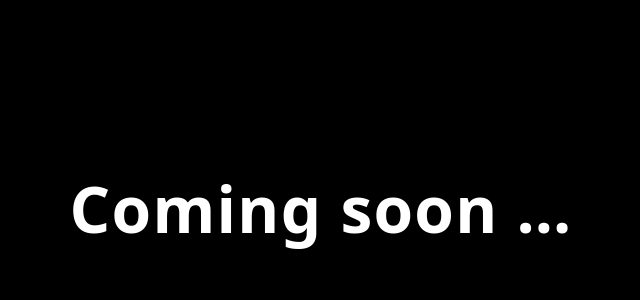
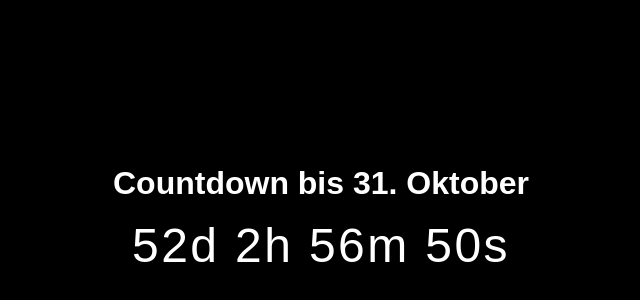
Before and after one commit to benjaminsimeon/nixiebangers, a plain HTML site: page index.html in a window 1280 px wide. Shown: the part 192-492 px from the top of the page, without its empty margins (319-959 px from the left). Drawn offline with Linux system fonts and the light colour scheme.

Commit message:
added countdown to index.html

```diff
--- a/index.html
+++ b/index.html
@@ -1,30 +1,61 @@
 <!DOCTYPE html>
 <html lang="de">
 <head>
-  <meta charset="UTF-8" />
-  <meta name="viewport" content="width=device-width, initial-scale=1" />
-  <title>Coming soon …</title>
+  <meta charset="UTF-8">
+  <meta name="viewport" content="width=device-width, initial-scale=1.0">
+  <title>Countdown bis 31. Oktober</title>
   <style>
     html, body {
       height: 100%;
+      margin: 0;
+      display: grid;
+      place-items: center;
+      background-color: #000;
+      color: #fff;
+      font-family: Arial, Helvetica, sans-serif;
+      text-align: center;
     }
-    body {
-      margin: 0;
-      background: #000;            /* schwarzer Hintergrund */
-      color: #fff;                 /* weiße Schrift */
-      font-family: system-ui, -apple-system, Segoe UI, Roboto, Helvetica, Arial, "Apple Color Emoji", "Segoe UI Emoji", "Segoe UI Symbol";
-      display: grid;
-      place-items: center;         /* zentriert horizontal & vertikal */
+    #countdown {
+      font-size: 3rem;
+      letter-spacing: 0.05em;
     }
     h1 {
-      font-size: clamp(2rem, 6vw, 4rem);
-      letter-spacing: 0.02em;
-      margin: 0;
-      text-align: center;
+      font-size: 2rem;
+      margin-bottom: 1rem;
     }
   </style>
 </head>
 <body>
-  <h1>Coming soon …</h1>
+  <div>
+    <h1>Countdown bis 31. Oktober</h1>
+    <div id="countdown"></div>
+  </div>
+
+  <script>
+    // Ziel-Datum: 31. Oktober 23:59:59
+    const targetDate = new Date(new Date().getFullYear(), 9, 31, 23, 59, 59).getTime(); // Monat 9 = Oktober
+
+    function updateCountdown() {
+      const now = new Date().getTime();
+      const diff = targetDate - now;
+
+      if (diff <= 0) {
+        document.getElementById('countdown').innerHTML = '🎉 Heute ist der 31. Oktober!';
+        clearInterval(timer);
+        return;
+      }
+
+      const days = Math.floor(diff / (1000 * 60 * 60 * 24));
+      const hours = Math.floor((diff % (1000 * 60 * 60 * 24)) / (1000 * 60 * 60));
+      const minutes = Math.floor((diff % (1000 * 60 * 60)) / (1000 * 60));
+      const seconds = Math.floor((diff % (1000 * 60)) / 1000);
+
+      document.getElementById('countdown').innerHTML =
+        `${days}d ${hours}h ${minutes}m ${seconds}s`;
+    }
+
+    const timer = setInterval(updateCountdown, 1000);
+    updateCountdown();
+  </script>
 </body>
 </html>
```
